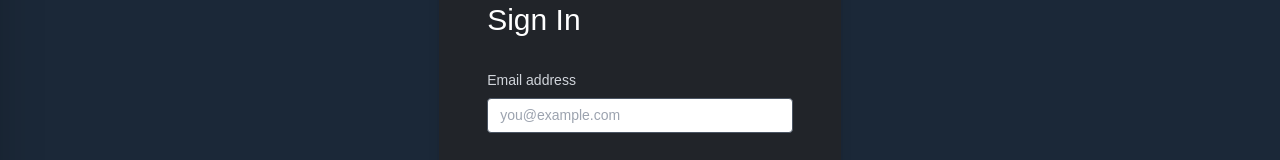
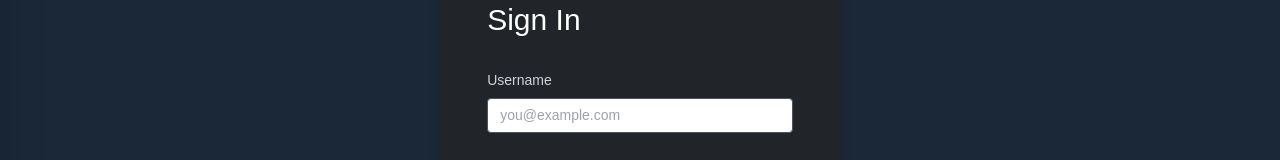
Before and after one commit to CarlNoe/steam-library, a React (Vite) app: page /SignIn in a window 1280 px wide. Shown: the part 323-483 px from the top of the page. Built offline with nearby package versions, Linux system fonts and the light colour scheme.

Commit message:
form a few problems fixed

```diff
--- a/src/api/insertUserApi.ts
+++ /dev/null
@@ -1,25 +0,0 @@
-import { handleResponse } from './apiUtils';
-
-const API_BASE_URL = 'http://localhost:8080';
-
-interface UserData {
-	mail: string;
-	username: string;
-	password: string;
-}
-
-export default function insertUserToElasticSearch(data: UserData) {
-	const requestOptions = {
-		method: 'POST',
-		headers: { 'Content-Type': 'application/json' },
-		body: JSON.stringify(data),
-	};
-	const url = `${API_BASE_URL}/user/register`;
-
-	return fetch(url, requestOptions)
-		.then(handleResponse)
-		.catch((error: Error) => {
-			// Specify the type of the error parameter
-			throw error;
-		});
-}
--- a/src/features/SignIn/signInForm.tsx
+++ b/src/features/SignIn/signInForm.tsx
@@ -2,34 +2,29 @@ import { useState } from 'react';
 import { Link } from 'react-router-dom';
 
 function SignInForm() {
-	const [email, setEmail] = useState('');
+	const [username, setUsername] = useState('');
 	const [password, setPassword] = useState('');
-
-	const handleSubmit = (e: { preventDefault: () => void }) => {
-		e.preventDefault();
-		// Handle sign-in submission here
-	};
 
 	return (
 		<div className="flex  min-h-screen items-center justify-center">
 			<div className="rounded-lg bg-steam-grey px-12 py-8 shadow-lg">
 				<h1 className="mb-8 text-3xl font-medium text-white">Sign In</h1>
-				<form onSubmit={handleSubmit}>
+				<form method="POST" action="http://localhost:8080/user/login">
 					<div className="mb-6">
 						<label
-							htmlFor="email"
+							htmlFor="username"
 							className="mb-2 block font-medium text-gray-300"
 						>
-							Email address
+							Username
 						</label>
 						<input
-							aria-label="Email address"
-							id="email"
-							name="email"
-							type="email"
+							aria-label="Username"
+							id="username"
+							name="username"
+							type="username"
 							required
-							value={email}
-							onChange={(e) => setEmail(e.target.value)}
+							value={username}
+							onChange={(e) => setUsername(e.target.value)}
 							className="w-full appearance-none rounded border border-gray-600 px-3 py-2 leading-tight text-white focus:border-indigo-500 focus:outline-none"
 							placeholder="you@example.com"
 						/>
--- a/src/features/SignUp/signUpForm.tsx
+++ b/src/features/SignUp/signUpForm.tsx
@@ -1,28 +1,10 @@
 import { useState } from 'react';
 import { Link } from 'react-router-dom';
-import { RawApiData } from '../../api/apiUtils';
-import { insertUserToElasticSearch } from '../../api/insertUserApi';
 
 function SignUpForm() {
 	const [mail, setMail] = useState('');
 	const [username, setUsername] = useState('');
 	const [password, setPassword] = useState('');
-
-	function handleSubmit(e: React.FormEvent<HTMLFormElement>) {
-		e.preventDefault();
-
-		const data = {
-			mail,
-			username,
-			password,
-		};
-
-		insertUserToElasticSearch(data)
-			.then((responseData: RawApiData[]) => responseData)
-			.catch((error: Error) => {
-				throw error;
-			});
-	}
 
 	return (
 		<div className="flex min-h-screen items-center justify-center">
@@ -30,7 +12,7 @@ function SignUpForm() {
 				<h1 className="mb-8 text-3xl font-medium text-white">
 					Create an account
 				</h1>
-				<form onSubmit={handleSubmit}>
+				<form method="POST" action="http://localhost:8080/user/register">
 					<div className="mb-6">
 						<label
 							htmlFor="email"
```
